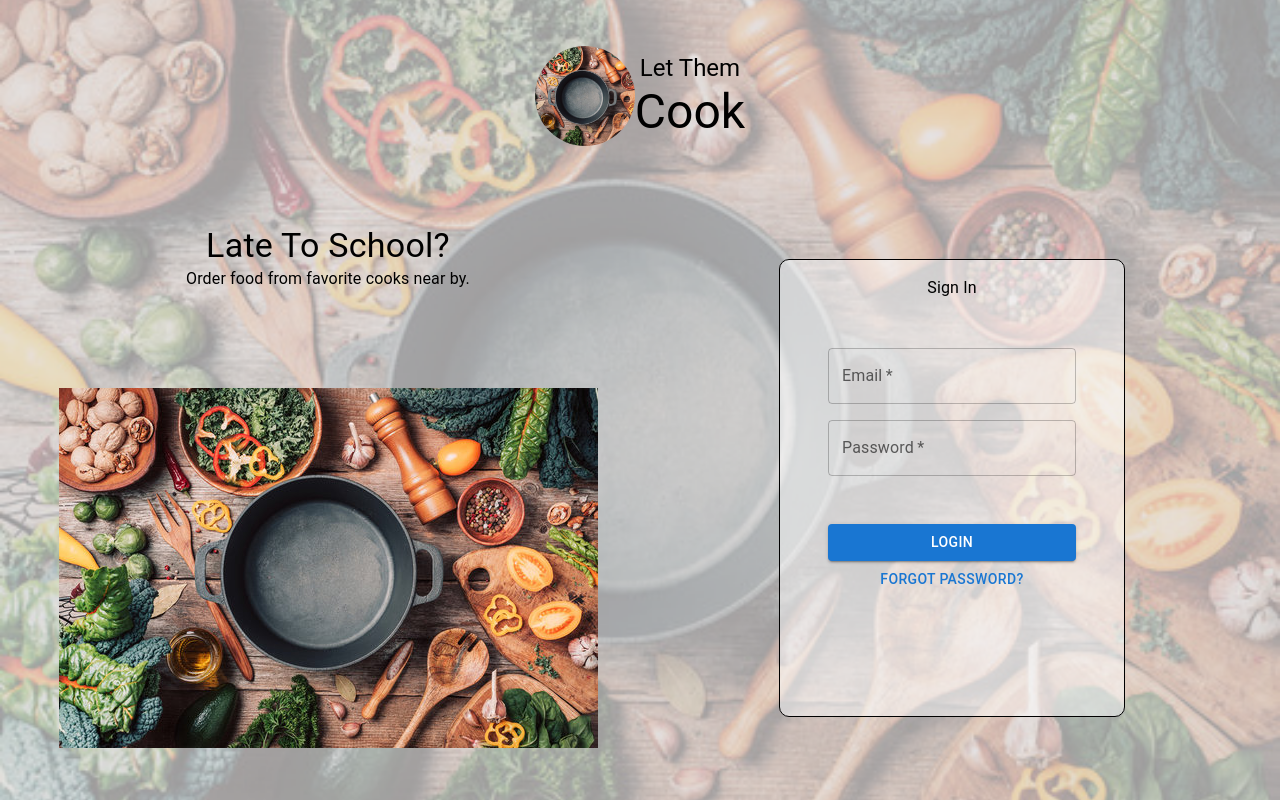
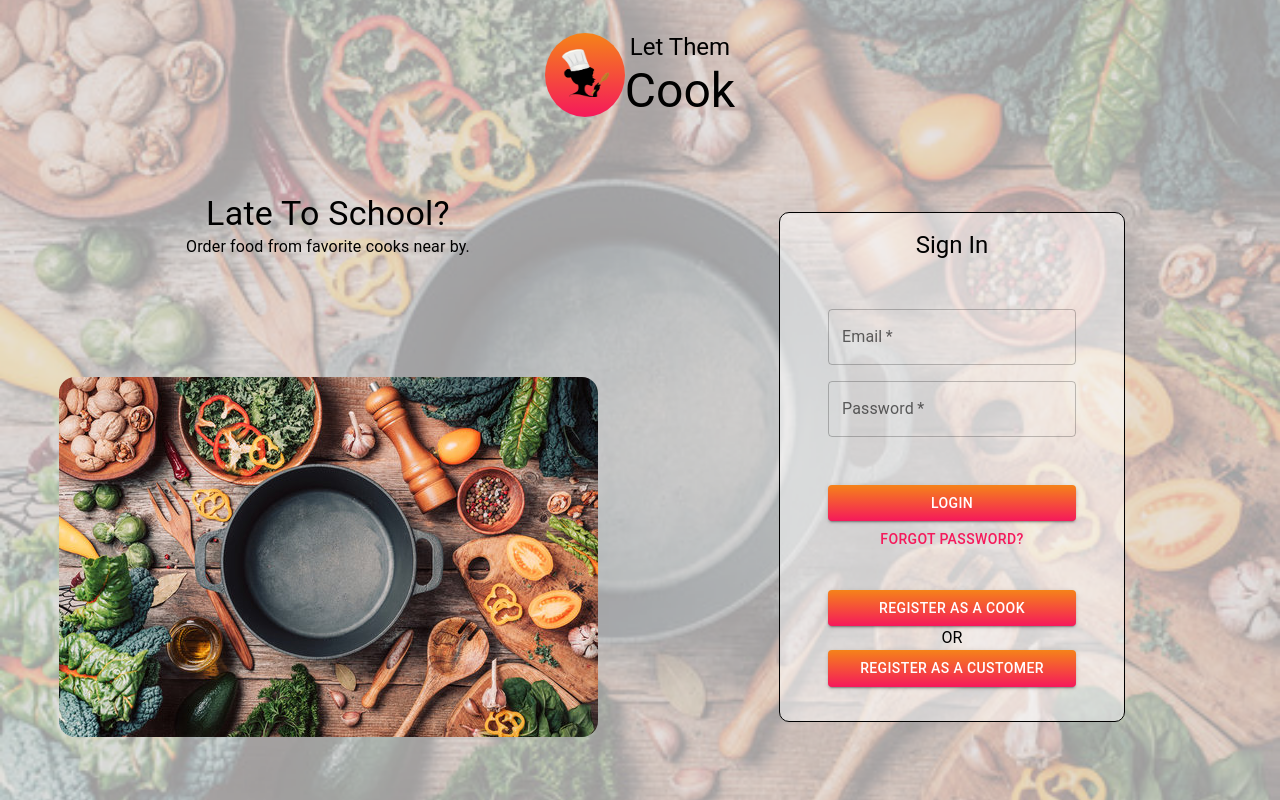
Before and after one commit to Yola21/Let_Them_Cook, a React (Create React App) app in the folder Frontend/let-them-cook/: page / in a window 1280 px wide. Built offline with nearby package versions, Linux system fonts and the light colour scheme.

Commit message:
added register buttons

```diff
--- a/Frontend/let-them-cook/src/Authentication/Login.css
+++ b/Frontend/let-them-cook/src/Authentication/Login.css
@@ -7,8 +7,15 @@
     background-size: cover;
 }
 
-.rightItem {
-    padding: 2rem;
+.logoDiv{
+    background: linear-gradient(180deg, #f58319, #f5195b);
+    padding: 1rem;
+    border-radius: 50%;
+}
+
+.logo{
+    width: 3rem;
+    height: 3rem;
 }
 
 .signin {
@@ -21,3 +28,11 @@
     padding: 1rem 3rem 10rem 3rem;
     background-color: rgb(255, 255, 255, 0.5);
 }
+
+.actionButton{
+    background: linear-gradient(180deg, #f58319, #f5195b);
+}
+
+.cookingPicture{
+    border-radius: 1rem;
+}
--- a/Frontend/let-them-cook/src/Authentication/Login.js
+++ b/Frontend/let-them-cook/src/Authentication/Login.js
@@ -2,13 +2,15 @@ import React from 'react';
 import cooking from './images/cooking.jpg';
 import Grid from '@mui/material/Grid';
 import './Login.css';
-import { Avatar, Box, Button, TextField, Typography } from '@mui/material';
+import { Box, Button, TextField, Typography } from '@mui/material';
 
 function Login() {
   return (
     <Grid container className='mainContainer'>
       <Grid item xs={12} container justifyContent='center' alignItems='center' marginTop={2}>
-        <Avatar src={cooking} alt='Let Them Cook' sx={{ width: 100, height: 100 }} />
+        <div className='logoDiv'>
+          <img src="/logo.png" alt="Let Them Cook" className='logo' />
+        </div>
         <div>
           <Typography variant='h5'>Let Them</Typography>
           <Typography variant='h3'>Cook</Typography>
@@ -20,13 +22,13 @@ function Login() {
             <Typography variant='h4'>Late To School?</Typography>
             <Typography>Order food from favorite cooks near by.</Typography>
           </Grid>
-          <Grid item marginTop='0'>
-            <img src={cooking} alt='Let Them Cook'/>
+          <Grid item>
+            <img src={cooking} alt='Let Them Cook' className='cookingPicture'/>
           </Grid>
         </Grid>
         <Grid item xs={6} container className='rightItem' alignItems='center' justifyContent='center'>
           <div className='signin'>
-            <Typography marginBottom='3rem'>Sign In</Typography>
+            <Typography marginBottom='3rem' variant='h5'>Sign In</Typography>
             <Box
               component="form"
               sx={{
@@ -49,8 +51,11 @@ function Login() {
                 sx={{ marginBottom: '3rem' }}
               />
 
-              <Button variant='contained'>Login</Button>
-              <Button>Forgot Password?</Button>
+              <Button variant='contained' className='actionButton'>Login</Button>
+              <Button sx={{ color: '#f5195b' }}>Forgot Password?</Button>
+              <Button variant="contained" sx={{ marginTop: '2rem' }} className='actionButton'>Register As a Cook</Button>
+              <Typography>OR</Typography>
+              <Button variant="contained" className='actionButton'>Register As a Customer</Button>
             </Box>
             </div>
         </Grid>
```
Also changed, not shown: Frontend/let-them-cook/public/logo.png (added).
